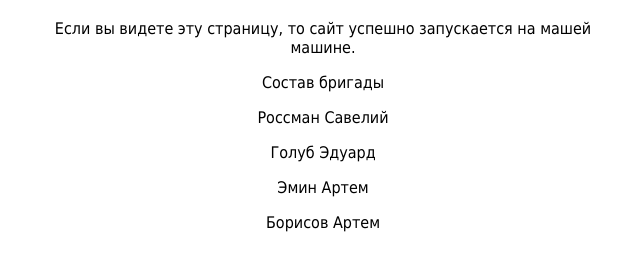
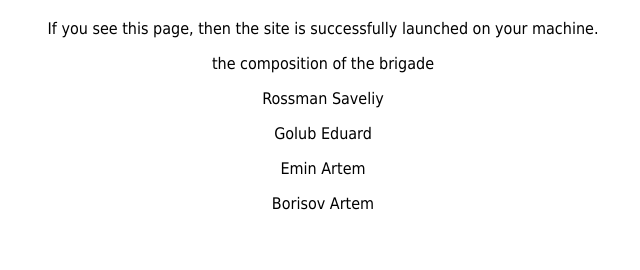
Before and after one commit to Fordland/brigade4, a plain HTML site: page index.html in a window 1280 px wide. Shown: the part 62-332 px from the top of the page, without its empty margins (317-957 px from the left). Drawn offline with Linux system fonts and the light colour scheme.

Commit message:
Update index.html

```diff
--- a/index.html
+++ b/index.html
@@ -18,11 +18,11 @@
 </head>
 <body>
     <h1>Welcome to brigade_4!</h1>
-    <p>Если вы видете эту страницу, то сайт успешно запускается на машей машине.</p>
-    <p>Состав бригады</p>
-	<p>Россман Савелий</p>
-	<p>Голуб Эдуард</p>
-	<p>Эмин Артем</p>
-	<p>Борисов Артем</p>
+    <p>If you see this page, then the site is successfully launched on your machine.</p>
+    <p>the composition of the brigade</p>
+	<p>Rossman Saveliy</p>
+	<p>Golub Eduard</p>
+	<p>Emin Artem</p>
+	<p>Borisov Artem</p>
 </body>
 </html>
```
